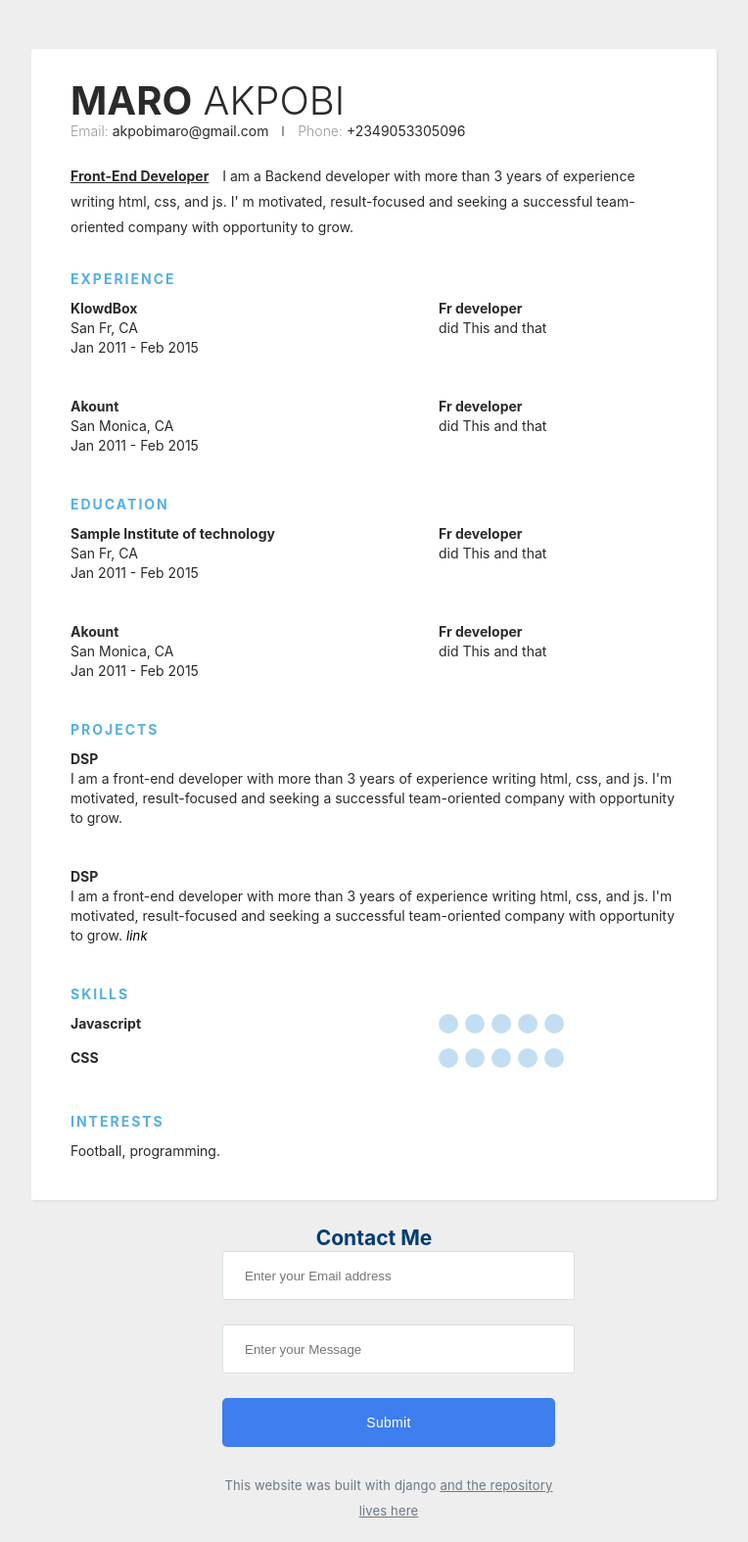
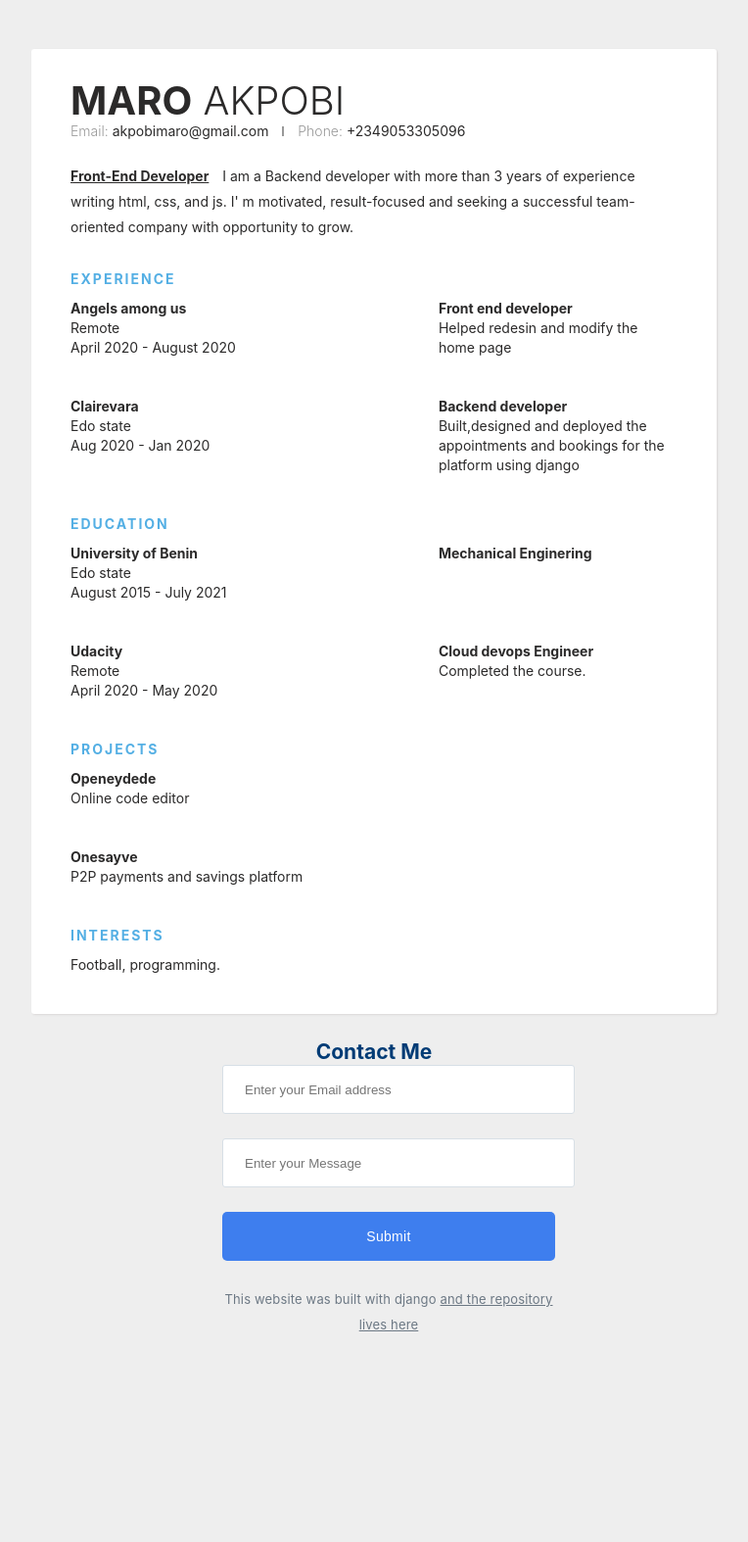
Before and after one commit to Smyja/hngstage2, a Django app: template ress/templates/home.html in a window 1280 px wide. Shown: the top 1574 px of the page at 98% size, without its empty margins (258-1022 px from the left). After the commit the page ends 1359 px from the top, so only its background shows below. Run offline with Django 3.2, Linux system fonts and the light colour scheme; the template is opened without the code that fills it, so the values that code supplies are empty; some libraries are stand-ins or nearby versions.

Commit message:
Modified template and added loading spinner

```diff
--- a/ress/templates/home.html
+++ b/ress/templates/home.html
@@ -7,6 +7,8 @@
     <meta http-equiv="X-UA-Compatible" content="ie=edge">
     <script src="https://cdnjs.cloudflare.com/ajax/libs/jquery/2.1.3/jquery.min.js"></script>
     <script src="https://unpkg.com/htmx.org@1.5.0"></script>
+
+    <script src="https://ajax.googleapis.com/ajax/libs/jquery/3.5.1/jquery.min.js"></script>
     <title>Home</title>
 
 </head>
@@ -40,24 +42,24 @@
                 <div class="section__list ">
                     <div class="section__list-item ">
                         <div class="left ">
-                            <div class="name ">KlowdBox</div>
-                            <div class="addr ">San Fr, CA</div>
-                            <div class="duration ">Jan 2011 - Feb 2015</div>
+                            <div class="name ">Angels among us</div>
+                            <div class="addr ">Remote</div>
+                            <div class="duration ">April 2020 - August 2020</div>
                         </div>
                         <div class="right ">
-                            <div class="name ">Fr developer</div>
-                            <div class="desc ">did This and that</div>
+                            <div class="name ">Front end developer</div>
+                            <div class="desc ">Helped redesin and modify the home page</div>
                         </div>
                     </div>
                     <div class="section__list-item ">
                         <div class="left ">
-                            <div class="name ">Akount</div>
-                            <div class="addr ">San Monica, CA</div>
-                            <div class="duration ">Jan 2011 - Feb 2015</div>
+                            <div class="name ">Clairevara</div>
+                            <div class="addr ">Edo state</div>
+                            <div class="duration ">Aug 2020 - Jan 2020</div>
                         </div>
                         <div class="right ">
-                            <div class="name ">Fr developer</div>
-                            <div class="desc ">did This and that</div>
+                            <div class="name ">Backend developer</div>
+                            <div class="desc ">Built,designed and deployed the appointments and bookings for the platform using django</div>
                         </div>
                     </div>
 
@@ -68,24 +70,24 @@
                 <div class="section__list ">
                     <div class="section__list-item ">
                         <div class="left ">
-                            <div class="name ">Sample Institute of technology</div>
-                            <div class="addr ">San Fr, CA</div>
-                            <div class="duration ">Jan 2011 - Feb 2015</div>
+                            <div class="name ">University of Benin</div>
+                            <div class="addr ">Edo state</div>
+                            <div class="duration ">August 2015 - July 2021</div>
                         </div>
                         <div class="right ">
-                            <div class="name ">Fr developer</div>
-                            <div class="desc ">did This and that</div>
+                            <div class="name ">Mechanical Enginering</div>
+                            <div class="desc "></div>
                         </div>
                     </div>
                     <div class="section__list-item ">
                         <div class="left ">
-                            <div class="name ">Akount</div>
-                            <div class="addr ">San Monica, CA</div>
-                            <div class="duration ">Jan 2011 - Feb 2015</div>
+                            <div class="name ">Udacity</div>
+                            <div class="addr ">Remote</div>
+                            <div class="duration ">April 2020 - May 2020</div>
                         </div>
                         <div class="right ">
-                            <div class="name ">Fr developer</div>
-                            <div class="desc ">did This and that</div>
+                            <div class="name ">Cloud devops Engineer</div>
+                            <div class="desc ">Completed the course.</div>
                         </div>
                     </div>
 
@@ -96,69 +98,18 @@
                 <div class="section__title ">Projects</div>
                 <div class="section__list ">
                     <div class="section__list-item ">
-                        <div class="name ">DSP</div>
-                        <div class="text ">I am a front-end developer with more than 3 years of experience writing html, css, and js. I'm motivated, result-focused and seeking a successful team-oriented company with opportunity to grow.</div>
+                        <div class="name ">Openeydede</div>
+                        <div class="text ">Online code editor</div>
                     </div>
 
                     <div class="section__list-item ">
-                        <div class="name ">DSP</div>
-                        <div class="text ">I am a front-end developer with more than 3 years of experience writing html, css, and js. I'm motivated, result-focused and seeking a successful team-oriented company with opportunity to grow. <a href="/login ">link</a>
+                        <div class="name ">Onesayve</div>
+                        <div class="text ">P2P payments and savings platform
                         </div>
                     </div>
                 </div>
             </div>
-            <div class="section ">
-                <div class="section__title ">Skills</div>
-                <div class="skills ">
-                    <div class="skills__item ">
-                        <div class="left ">
-                            <div class="name ">
-                                Javascript
-                            </div>
-                        </div>
-                        <div class="right ">
-                            <input id="ck1 " type="checkbox " checked/>
 
-                            <label for="ck1 "></label>
-                            <input id="ck2 " type="checkbox " checked/>
-
-                            <label for="ck2 "></label>
-                            <input id="ck3 " type="checkbox " />
-
-                            <label for="ck3 "></label>
-                            <input id="ck4 " type="checkbox " />
-                            <label for="ck4 "></label>
-                            <input id="ck5 " type="checkbox " />
-                            <label for="ck5 "></label>
-
-                        </div>
-                    </div>
-
-                </div>
-                <div class="skills__item ">
-                    <div class="left ">
-                        <div class="name ">
-                            CSS</div>
-                    </div>
-                    <div class="right ">
-                        <input id="ck1 " type="checkbox " checked/>
-
-                        <label for="ck1 "></label>
-                        <input id="ck2 " type="checkbox " checked/>
-
-                        <label for="ck2 "></label>
-                        <input id="ck3 " type="checkbox " />
-
-                        <label for="ck3 "></label>
-                        <input id="ck4 " type="checkbox " />
-                        <label for="ck4 "></label>
-                        <input id="ck5 " type="checkbox " />
-                        <label for="ck5 "></label>
-
-                    </div>
-                </div>
-
-            </div>
             <div class="section ">
                 <div class="section__title ">
                     Interests
@@ -172,6 +123,8 @@
         </div>
     </div>
     </br>
+
+    <div id="contoent">
         <div class="logc">
             <h2 class="treo">Contact Me</h2>
             <form method="POST" hx-post="." hx-swap="outerHTML" hx-target="this" class="ar">
@@ -179,12 +132,15 @@
                 <input name="description" type="text" placeholder="Enter your Message">
                 <div></div>
 
-            <button class="bb" type="submit">Submit</button><br>{% for message in messages %}
+                <button class="bb" type="submit" onclick="loading();">Submit</button><br>{% for message in messages %}
                 <p class="errror">{{message}}
                 </p>{% endfor %}
+                <div id="loading" class="loadingSpinner"></div>
                 <p class="fpass">This website was built with django <a href="https://github.com/Smyja/hngstage2.git">and the repository lives here</a></p>
             </form>
         </div>
+    </div>
+
     <style>
         * {
             margin: 0;
@@ -589,6 +545,64 @@
             }
         }
     </style>
+    <style>
+        .loadingSpinner {
+            border: 4px solid white;
+            border-top-color: blue;
+            border-left-color: blue;
+            width: 20px;
+            height: 20px;
+            opacity: 0.8;
+            border-radius: 50%;
+            animation: loadingSpinner 0.7s infinite linear;
+            -webkit-animation: loadingSpinner 0.7s infinite linear;
+        }
+
+        button .loadingSpinner {
+            margin-top: -14px;
+            margin-left: -14px;
+            position: absolute;
+            top: 50%;
+            left: 50%;
+        }
+
+        @keyframes loadingSpinner {
+            from {
+                transform: rotate(0deg);
+            }
+            to {
+                transform: rotate(360deg);
+            }
+        }
+
+        @-webkit-keyframes loadingSpinner {
+            from {
+                -webkit-transform: rotate(0deg);
+            }
+            to {
+                -webkit-transform: rotate(360deg);
+            }
+        }
+
+        div.loadingSpinner#loading {
+            width: 35px;
+            height: 35px;
+            display: none;
+            cursor: wait;
+            text-align: center;
+        }
+    </style>
+    <script type="text/javascript">
+        // <![CDATA[
+        function loading() {
+            $("#loading").show();
+            $("#content").hide();
+        }
+        setTimeout(function() {
+            $("#loading").hide();
+        }, 5000); // hiding the loading icon in any case after
+        // ]]>
+    </script>
     <script>
         document.body.addEventListener('htmx:configRequest', (event) => {
             event.detail.headers['X-CSRFToken'] = '{{ csrf_token }}';
--- a/ress/views.py
+++ b/ress/views.py
@@ -20,7 +20,7 @@ def home(request):
         if form.is_valid():
             print(form)
             form.save()
-            subject = 'This email is a test email for the hng backend task'
+            subject = 'Hng backend task'
             message = f'Hello {usernayme}'
             email_from = settings.EMAIL_HOST_USER
             recipient_list = [usernayme]
```
Lines whose indentation alone changed are shown as unchanged.
